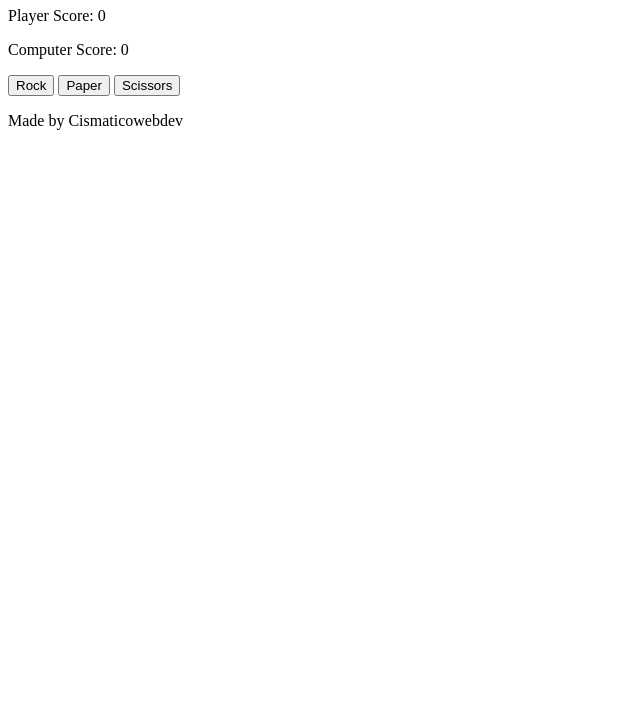
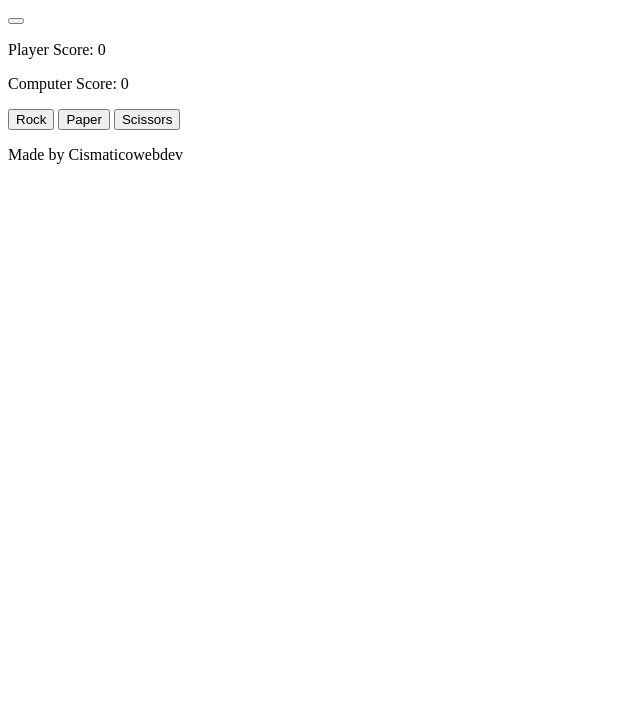
Before and after one commit to Cismaticowebdev/rock-paper-scissors, a plain HTML site: page index.html in a window 1280 px wide. Shown: the part 73-800 px from the top of the page, without its empty margins (0-640 px from the left). Drawn offline with Linux system fonts and the light colour scheme.

Commit message:
Add 'reset button'

```diff
--- a/index.html
+++ b/index.html
@@ -16,6 +16,7 @@
 
   <main>
     <div class="score">
+      <button class="reset-button"></button>
       <p class="player-score">Player Score: 0</p>
       <p class="computer-score">Computer Score: 0</p>
     </div>
```
